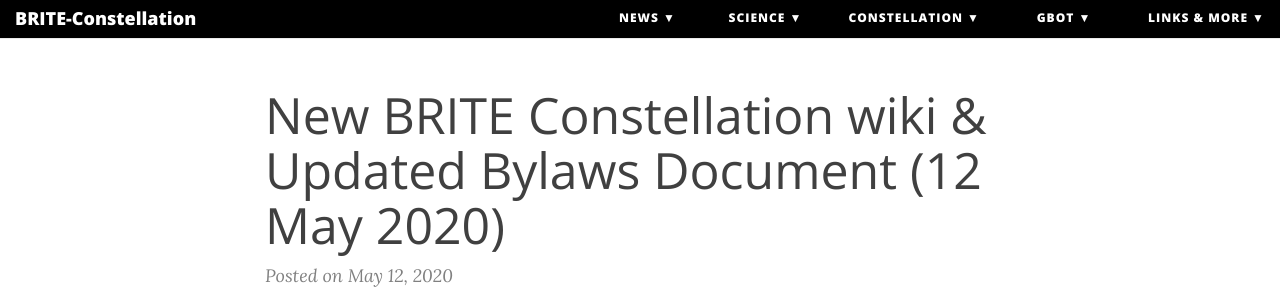
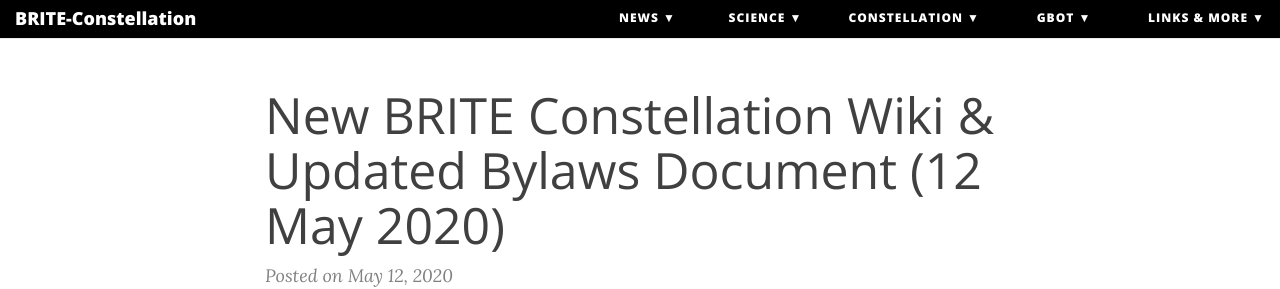
Before and after one commit to StellarAstrophysics-LFU/brite-constellation, a Jekyll site: the page built from _posts/2020-05-12-New_Bylaws_New_Wiki.md, in a window 1280 px wide. Shown: the part 252-541 px from the top of the page. Built offline with Jekyll 4.4.1, drawn with Linux system fonts in a browser that asks for light colours; nearby versions of some CDN libraries.

```diff
--- a/_posts/2020-05-12-New_Bylaws_New_Wiki.md
+++ b/_posts/2020-05-12-New_Bylaws_New_Wiki.md
@@ -1,6 +1,6 @@
 ---
 layout: post
-title: 'New BRITE Constellation wiki & Updated Bylaws Document (12 May 2020)'
+title: 'New BRITE Constellation Wiki & Updated Bylaws Document (12 May 2020)'
 ---
 
 Due to technical issues, the old photometry wiki is not up-to-date any longer. We have moved all relevant information to the new site of the BRITE Constellation Wiki:
```
